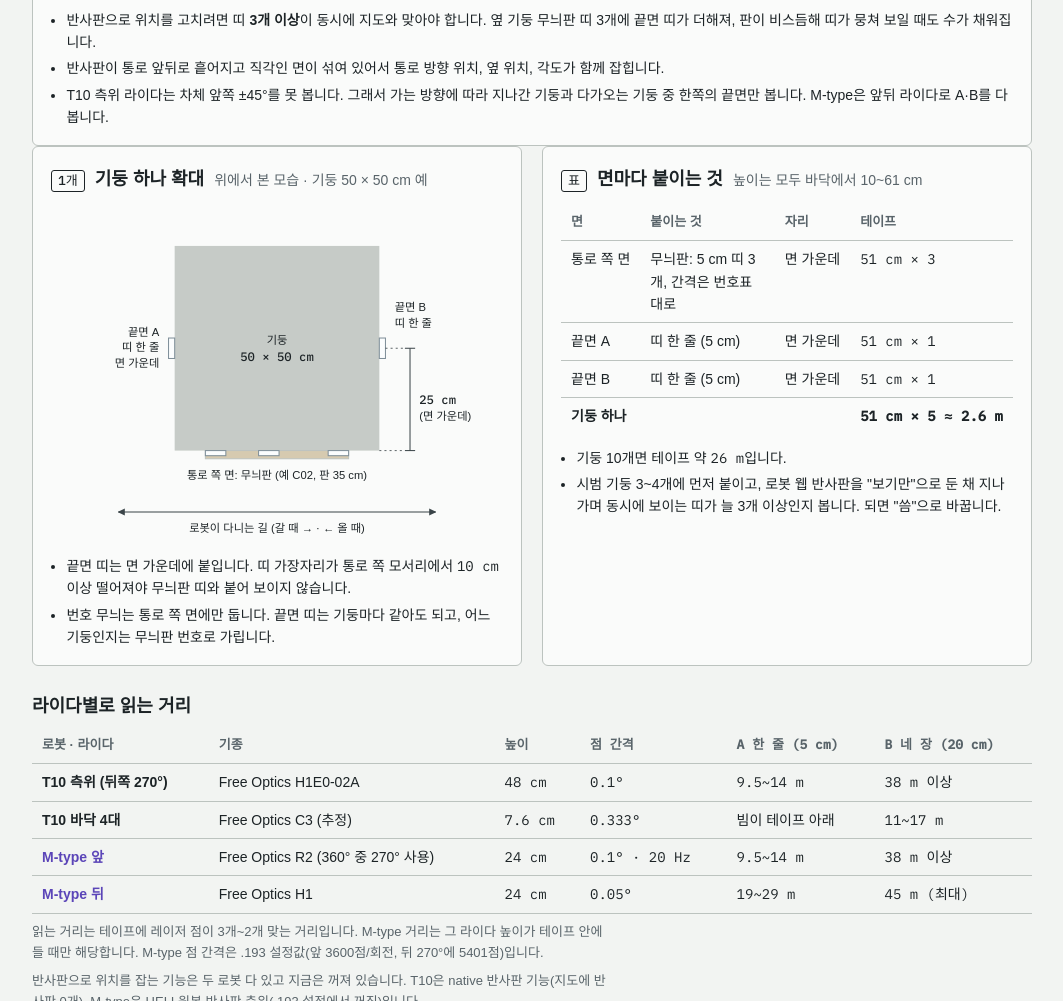
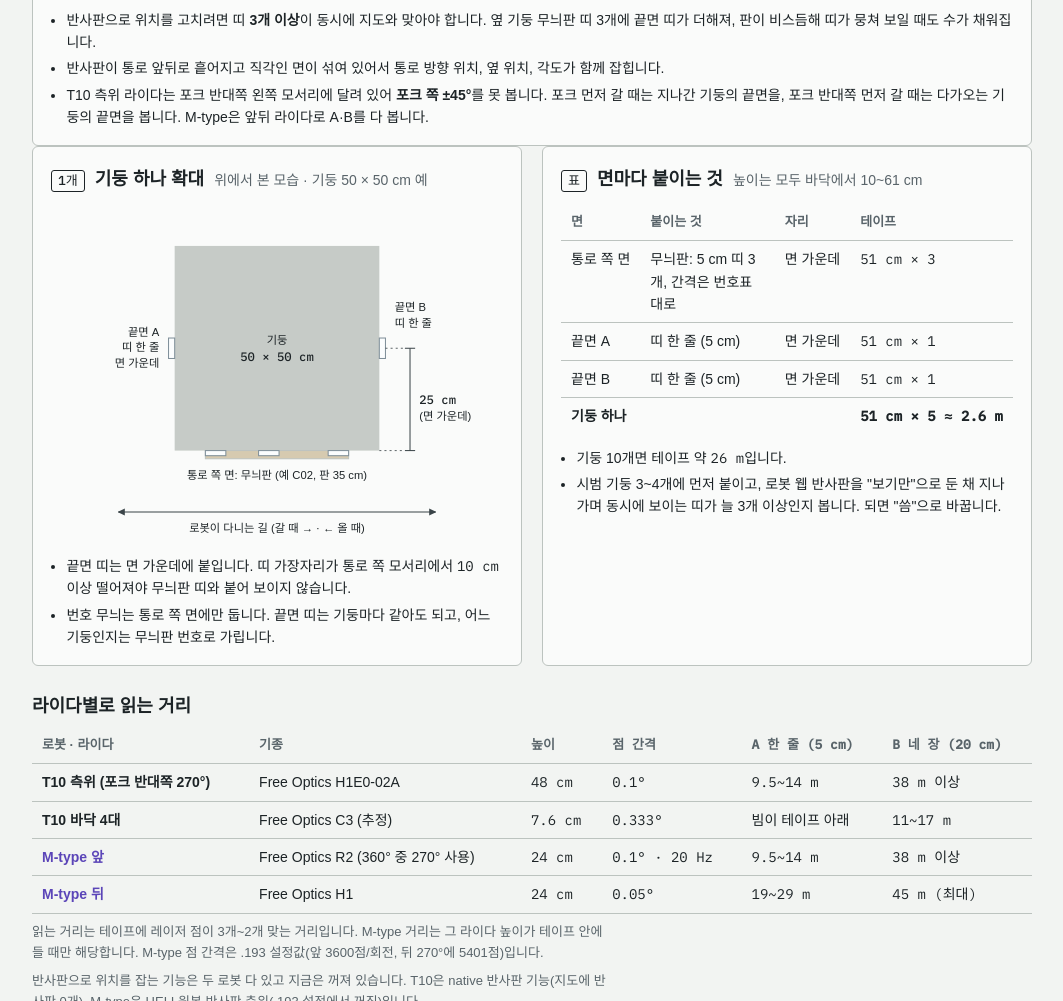
Before and after one commit to ahhm1004/reflector-tape, a plain HTML site: page index.html in a window 1280 px wide. Shown: the part 3247-4248 px from the top of the page, without its empty margins (108-1171 px from the left). Drawn offline with Linux system fonts and the light colour scheme; a web font is replaced by a local one.

Commit message:
docs: T10 측위 라이다 방향을 포크 기준으로

```diff
--- a/index.html
+++ b/index.html
@@ -562,7 +562,7 @@ tr.sum td { font-weight: 600; border-bottom: none; }
       <ul class="facts">
         <li>반사판으로 위치를 고치려면 띠 <b>3개 이상</b>이 동시에 지도와 맞아야 합니다. 옆 기둥 무늬판 띠 3개에 끝면 띠가 더해져, 판이 비스듬해 띠가 뭉쳐 보일 때도 수가 채워집니다.</li>
         <li>반사판이 통로 앞뒤로 흩어지고 직각인 면이 섞여 있어서 통로 방향 위치, 옆 위치, 각도가 함께 잡힙니다.</li>
-        <li>T10 측위 라이다는 차체 앞쪽 ±45°를 못 봅니다. 그래서 가는 방향에 따라 지나간 기둥과 다가오는 기둥 중 한쪽의 끝면만 봅니다. M-type은 앞뒤 라이다로 A·B를 다 봅니다.</li>
+        <li>T10 측위 라이다는 포크 반대쪽 왼쪽 모서리에 달려 있어 <b>포크 쪽 ±45°</b>를 못 봅니다. 포크 먼저 갈 때는 지나간 기둥의 끝면을, 포크 반대쪽 먼저 갈 때는 다가오는 기둥의 끝면을 봅니다. M-type은 앞뒤 라이다로 A·B를 다 봅니다.</li>
       </ul>
     </figure>
 
@@ -636,7 +636,7 @@ tr.sum td { font-weight: 600; border-bottom: none; }
           <tr><th>로봇 · 라이다</th><th>기종</th><th class="num">높이</th><th class="num">점 간격</th><th class="num">A 한 줄 (5 cm)</th><th class="num">B 네 장 (20 cm)</th></tr>
         </thead>
         <tbody>
-          <tr class="t"><td>T10 측위 (뒤쪽 270°)</td><td>Free Optics H1E0-02A</td><td class="num">48 cm</td><td class="num">0.1°</td><td class="num">9.5~14 m</td><td class="num">38 m 이상</td></tr>
+          <tr class="t"><td>T10 측위 (포크 반대쪽 270°)</td><td>Free Optics H1E0-02A</td><td class="num">48 cm</td><td class="num">0.1°</td><td class="num">9.5~14 m</td><td class="num">38 m 이상</td></tr>
           <tr class="t"><td>T10 바닥 4대</td><td>Free Optics C3 (추정)</td><td class="num">7.6 cm</td><td class="num">0.333°</td><td>빔이 테이프 아래</td><td class="num">11~17 m</td></tr>
           <tr class="m"><td>M-type 앞</td><td>Free Optics R2 (360° 중 270° 사용)</td><td class="num" id="tf">미측정</td><td class="num">0.1° · 20 Hz</td><td class="num">9.5~14 m</td><td class="num">38 m 이상</td></tr>
           <tr class="m"><td>M-type 뒤</td><td>Free Optics H1</td><td class="num" id="tr">미측정</td><td class="num">0.05°</td><td class="num">19~29 m</td><td class="num">45 m (최대)</td></tr>
```
